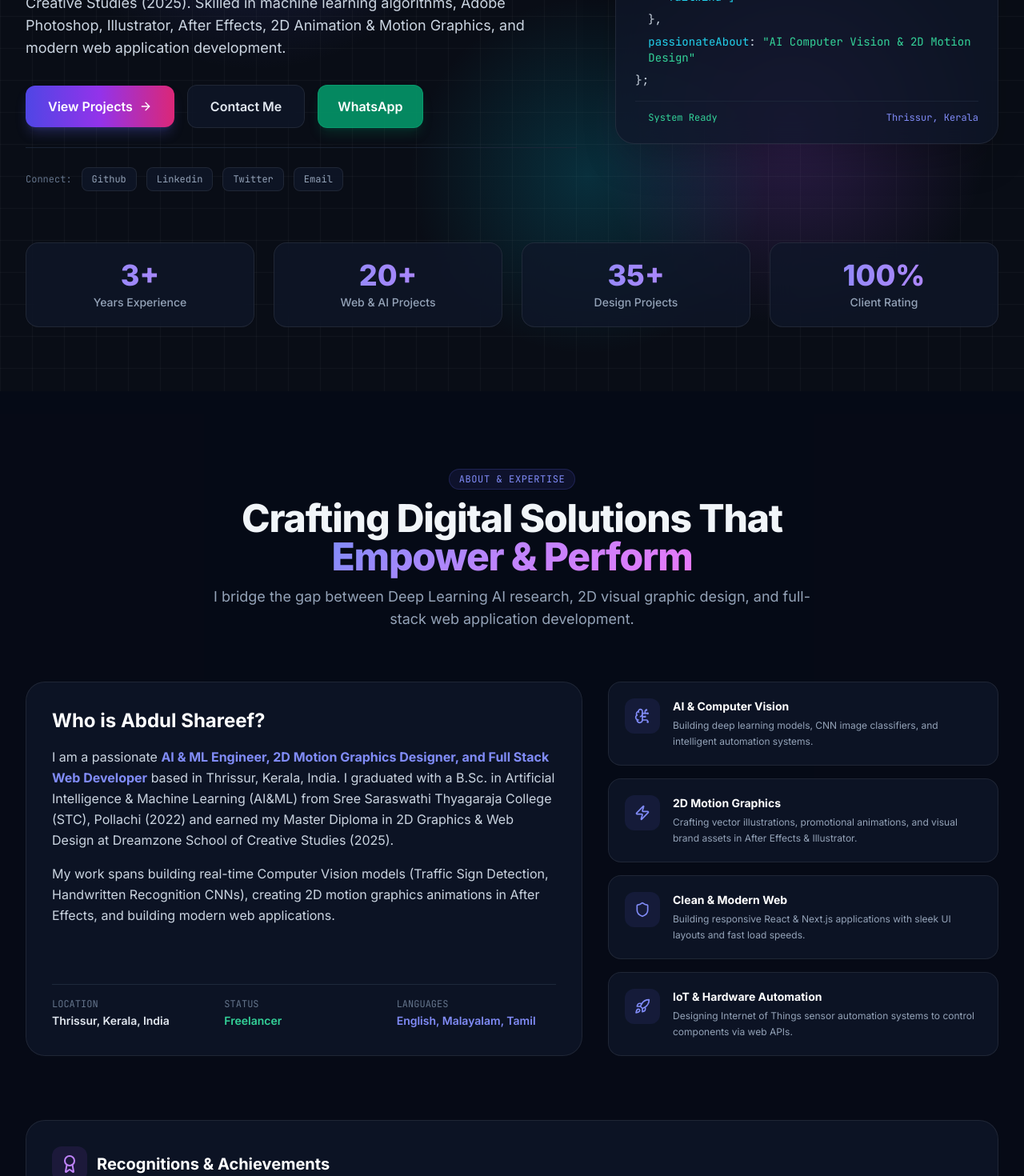
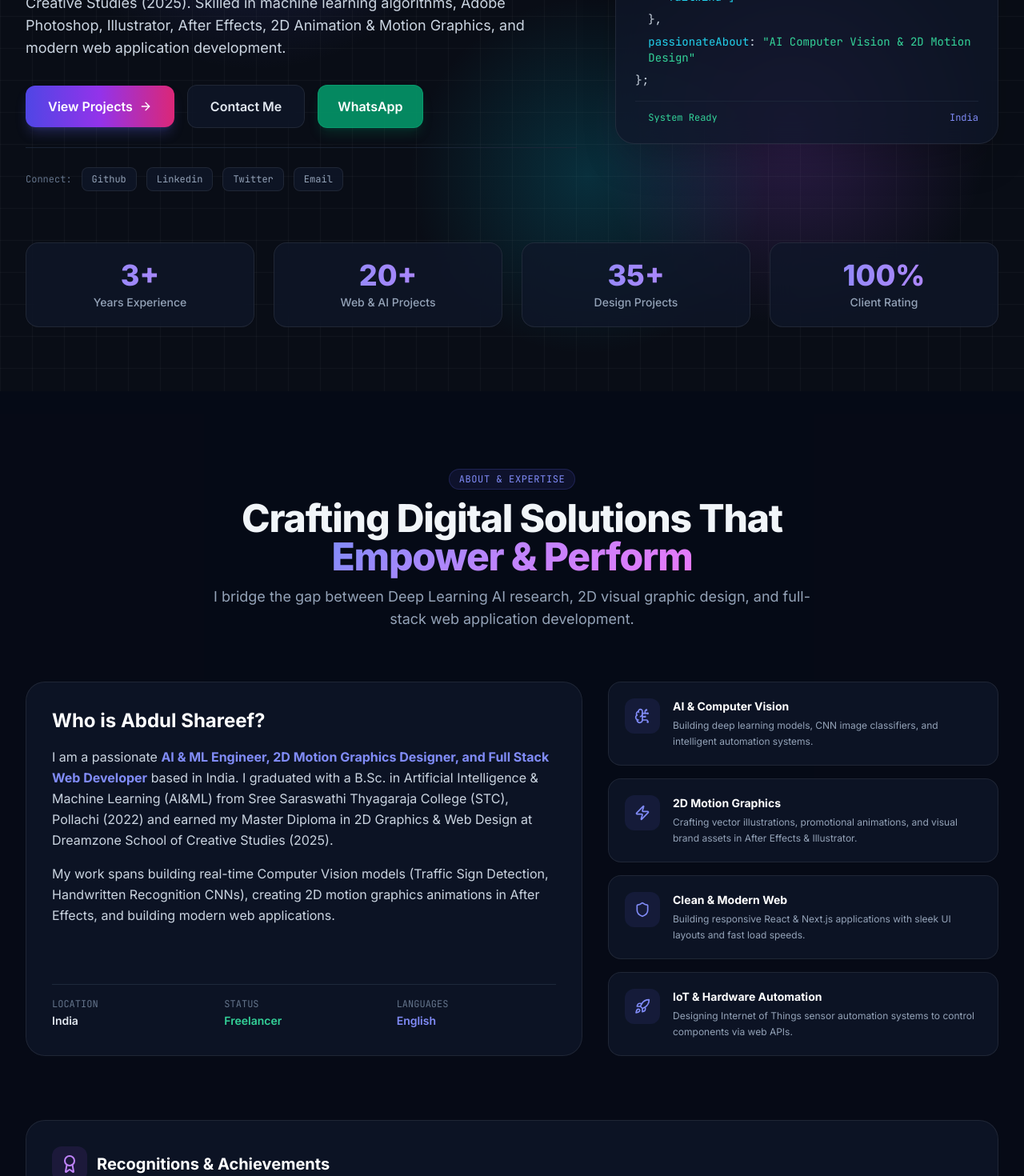
Before and after one commit to abdulshareefnsofficial/portfolio, a React (Vite) app: page / in a window 1280 px wide. Shown: the part 500-1970 px from the top of the page at 80% size. Built offline with nearby package versions, Linux system fonts and the light colour scheme; the HTML template or start-up script is replaced by a standard one.

Commit message:
Update location to India and languages to English

```diff
--- a/src/components/Hero.jsx
+++ b/src/components/Hero.jsx
@@ -175,7 +175,7 @@ export const Hero = () => {
                   <span className="w-2 h-2 rounded-full bg-emerald-400 animate-ping"></span>
                   <span className="text-emerald-400">System Ready</span>
                 </span>
-                <span className="text-indigo-400">Thrissur, Kerala</span>
+                <span className="text-indigo-400">India</span>
               </div>
 
             </div>
--- a/src/data/portfolioData.js
+++ b/src/data/portfolioData.js
@@ -9,13 +9,13 @@ export const portfolioData = {
     ],
     tagline: "AI & ML Engineering | 2D Animation & Motion Graphics | Full-Stack Web Development",
     bio: "Graduated with a strong foundation in Artificial Intelligence and Machine Learning from Sree Saraswathi Thyagaraja College (STC), Pollachi (2022), and Master Diploma in 2D Graphics & Web Design from Dreamzone School of Creative Studies (2025). Skilled in machine learning algorithms, Adobe Photoshop, Illustrator, After Effects, 2D Animation & Motion Graphics, and modern web application development.",
-    location: "Thrissur, Kerala, India",
+    location: "India",
     phone: "+91 9048180974",
     whatsappUrl: "https://wa.me/919048180974",
     email: "abdulshareefnsofficial@gmail.com",
     availability: "Available for Hiring & Freelance Projects (Remote / On-Site)",
     resumeUrl: "#resume",
-    languages: ["English", "Malayalam", "Tamil"],
+    languages: ["English"],
     socials: {
       github: "https://github.com/abdulshareefnsofficial",
       linkedin: "https://linkedin.com/in/abdulshareefnsofficial",
```
